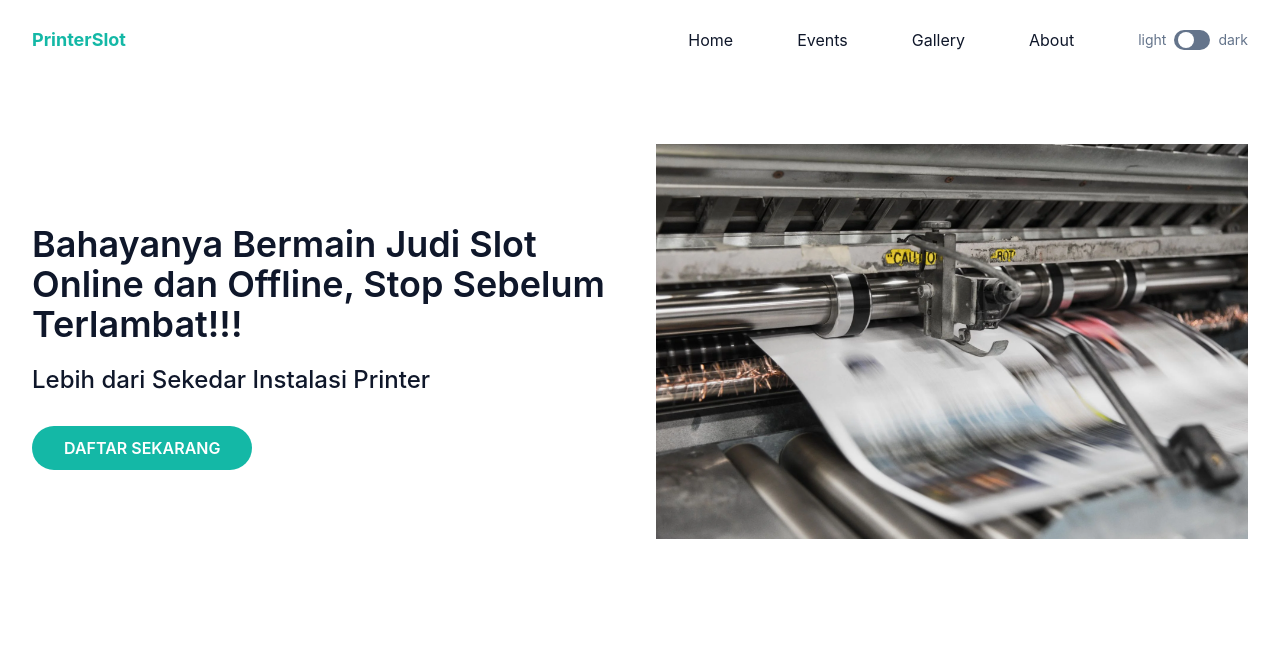
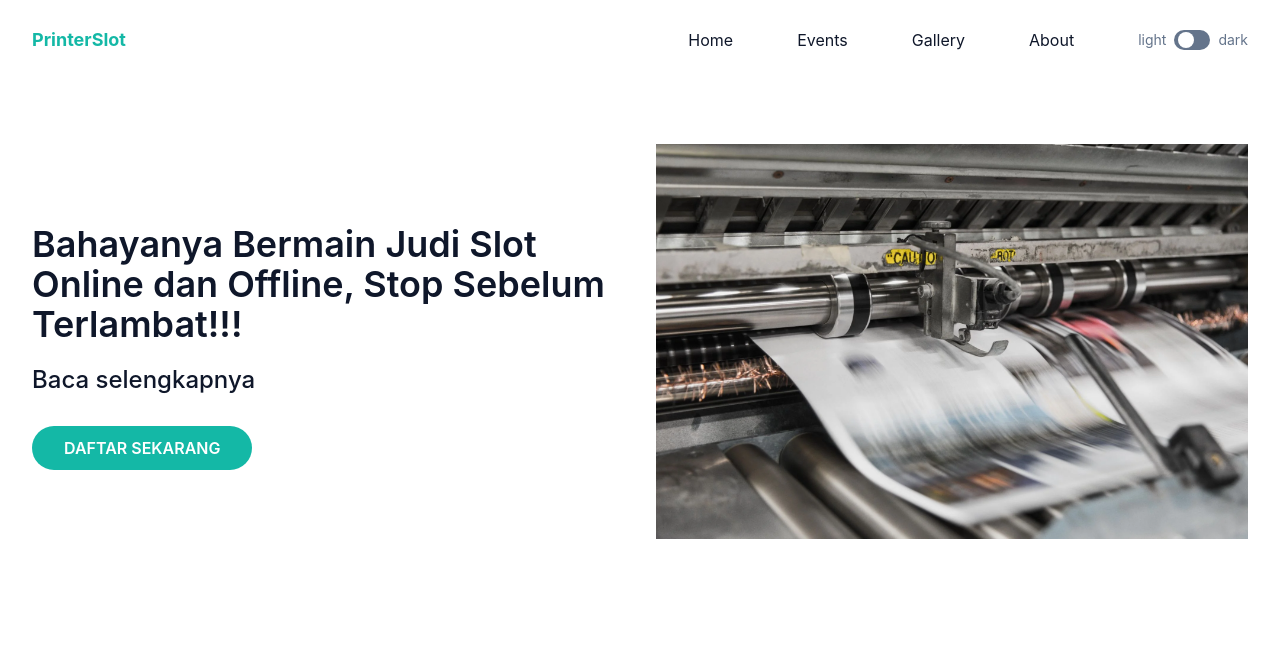
Before and after one commit to babelTechScript/project-satu, a website: page index.html in a window 1280 px wide. Shown: the top 659 px of the page. Drawn offline with Linux system fonts and the light colour scheme.

Commit message:
Update index.html

```diff
--- a/index.html
+++ b/index.html
@@ -104,9 +104,7 @@
         <div class="w-full self-center px-4 lg:w-1/2">
           <h1 class="mb-5 text-2xl font-semibold text-dark md:text-4xl dark:text-white">Bahayanya Bermain Judi Slot Online dan Offline, Stop Sebelum Terlambat!!!
           </h1>
-          <p class="font-medium text-xl text-dark mb-10 leading-relaxed md:text-2xl dark:text-white">Lebih dari Sekedar
-            Instalasi
-            Printer</p>
+          <p class="font-medium text-xl text-dark mb-10 leading-relaxed md:text-2xl dark:text-white">Baca selengkapnya</p>
 
           <a href="http://bit.ly/3O4pWIA"
             class="text-base font-semibold text-white bg-primary py-3 px-8 rounded-full hover:shadow-lg hover:opacity-80 transition duration-300 ease-in-out">DAFTAR
```
